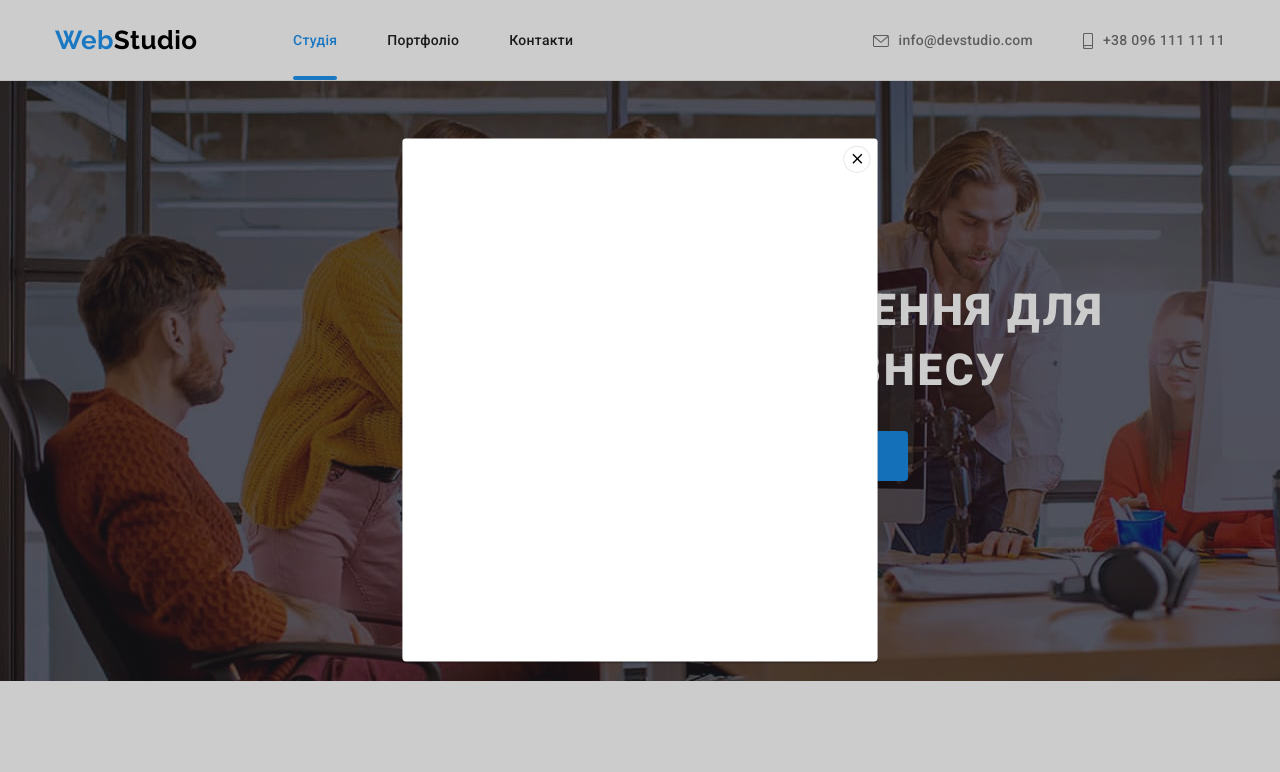
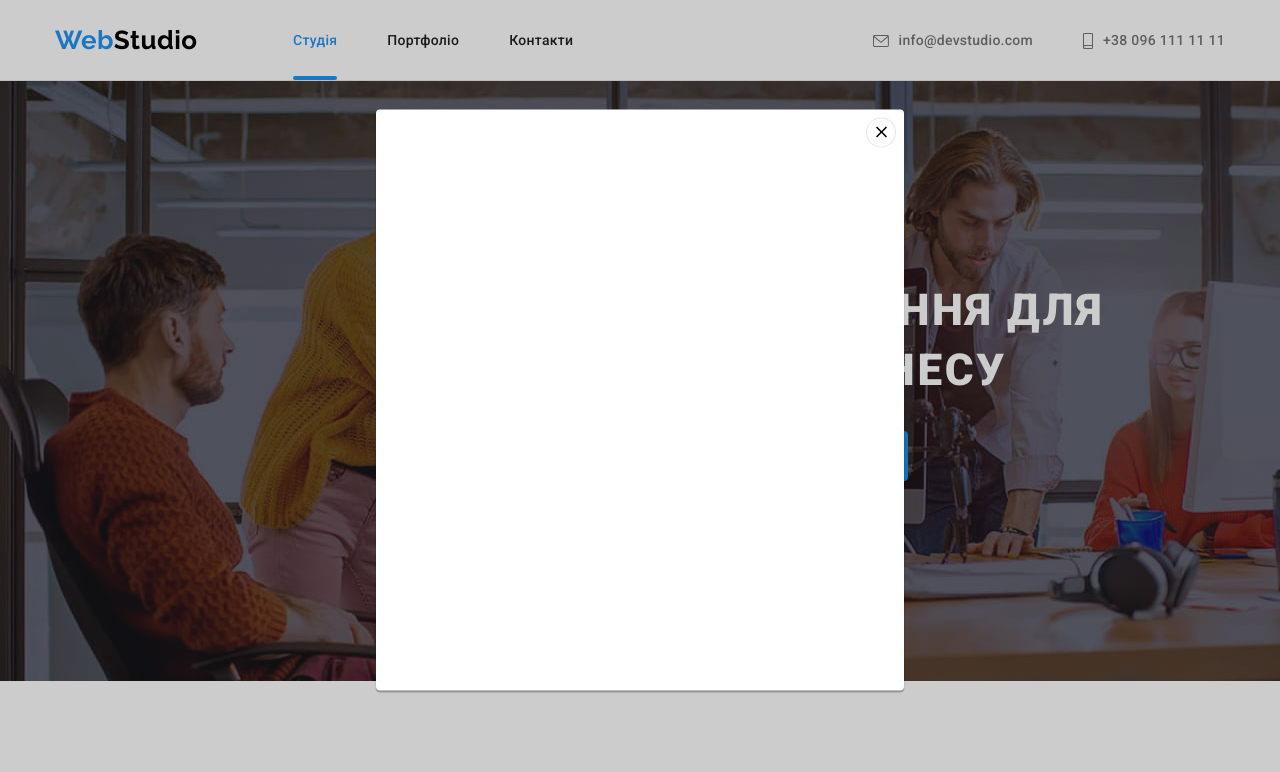
Before and after one commit to Bellmere/goit-markup-hw-05, a plain HTML site: page index.html in a window 1280 px wide. Both pictures are taken after a click on the button "Замовити послугу". Shown: the top 772 px of the page. Drawn offline with nearby package versions, Linux system fonts and the light colour scheme.

Commit message:
fix scale

```diff
--- a/css/styles.css
+++ b/css/styles.css
@@ -760,7 +760,7 @@ body {
     0px 2px 1px rgba(0, 0, 0, 0.2);
   border-radius: 4px;
 
-  transform: translate(-50%, -50%) scale(0.9);
+  transform: translate(-50%, -50%) scale(1);
   transition: transform 250ms var(--transition-cubic);
 }
 
```
